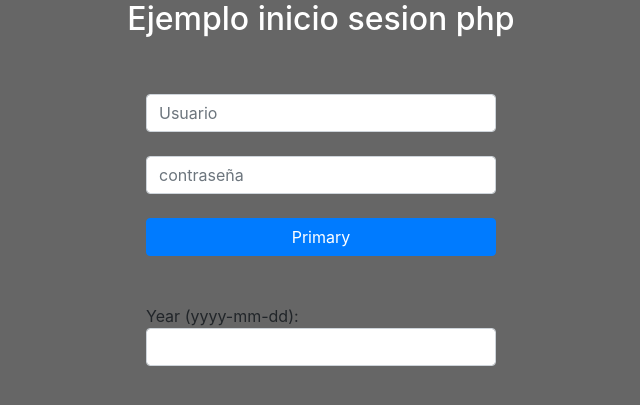
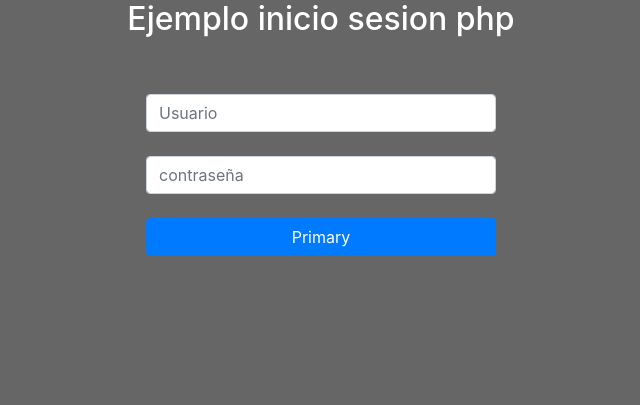
Before and after one commit to IgorRamirez/prueba-de-php, a PHP site: page / in a window 1280 px wide. Shown: the top 405 px of the page, without its empty margins (319-959 px from the left). Run offline with PHP 8.4, Linux system fonts and the light colour scheme; some libraries are stand-ins or nearby versions.

Commit message:
fase3: primera parte de el inicio de sesion

```diff
--- a/index.php
+++ b/index.php
@@ -12,7 +12,7 @@ and open the template in the editor.
     </head>
     <body style="background-color: #666666"></body>
     <body>
-        <div class="container">
+        <div class="container" id = "principal">
             <div class="row">
                 <div class="col-12">
                     <h2 class="text-center" style="color: white;">Ejemplo inicio sesion php</h2>
@@ -24,36 +24,33 @@ and open the template in the editor.
 
             </div>
                  <div class="col-4">
+
                      <br><br>
-                     <form action="index2.php">
-                         <input  id="cajaNombre" class="form-control"  type="text" placeholder="Usuario" required="required">
+                     <input  id="cajaNombre" class="form-control"  type="text" placeholder="Usuario" required="required">
                      <br>
                      <input  id="cajaPassword"  class="form-control" type="password" placeholder="contraseña" required="required">
                      <br>
                      <button id="boton1" class="btn btn-primary btn-block" type="submit">Primary</button>
                      <br><br>
-                      <p>
-                          Year (yyyy-mm-dd):
-                          <input class="form-control" data-validation="date" data-validation-format="yyyy-mm-dd">
-  </p>
-                     </form>
+
+
                  </div>
-                 <div class="col-4"></div>
+                <div class="col-4">
+                </div>
                 </div>
             </div>
+    </body>
 
-        <?php
-        // put your code here
-        ?>
-    </body>
+
+
     <script src="js/jquery-3.3.1.min.js" type="text/javascript"></script>
     <script src="//cdnjs.cloudflare.com/ajax/libs/jquery-form-validator/2.3.26/jquery.form-validator.min.js"></script>
 
     <script>
         //document ready se ejecuta cuando toda la pagina se a cargado correctamente
-       // $(document).ready(function(){
+      $(document).ready(function(){
        //     $('#cajaNombre').hide();
-        //});
+        });
 
 
 
@@ -63,11 +60,9 @@ and open the template in the editor.
 
 
 
-       // $('#boton1').click(function(){
-       //     console.log("aqui si que llega");
-       //     $('#cajaNombre').show(200);
-       //
-       // });
+      $('#boton1').click(function(){
+          $('#principal').load("login.php");
+        });
 
 
 
--- /dev/null
+++ b/login.php
@@ -0,0 +1 @@
+<?php
```
Also changed, not shown: configuracion.php (added, +7 -0 lines).
